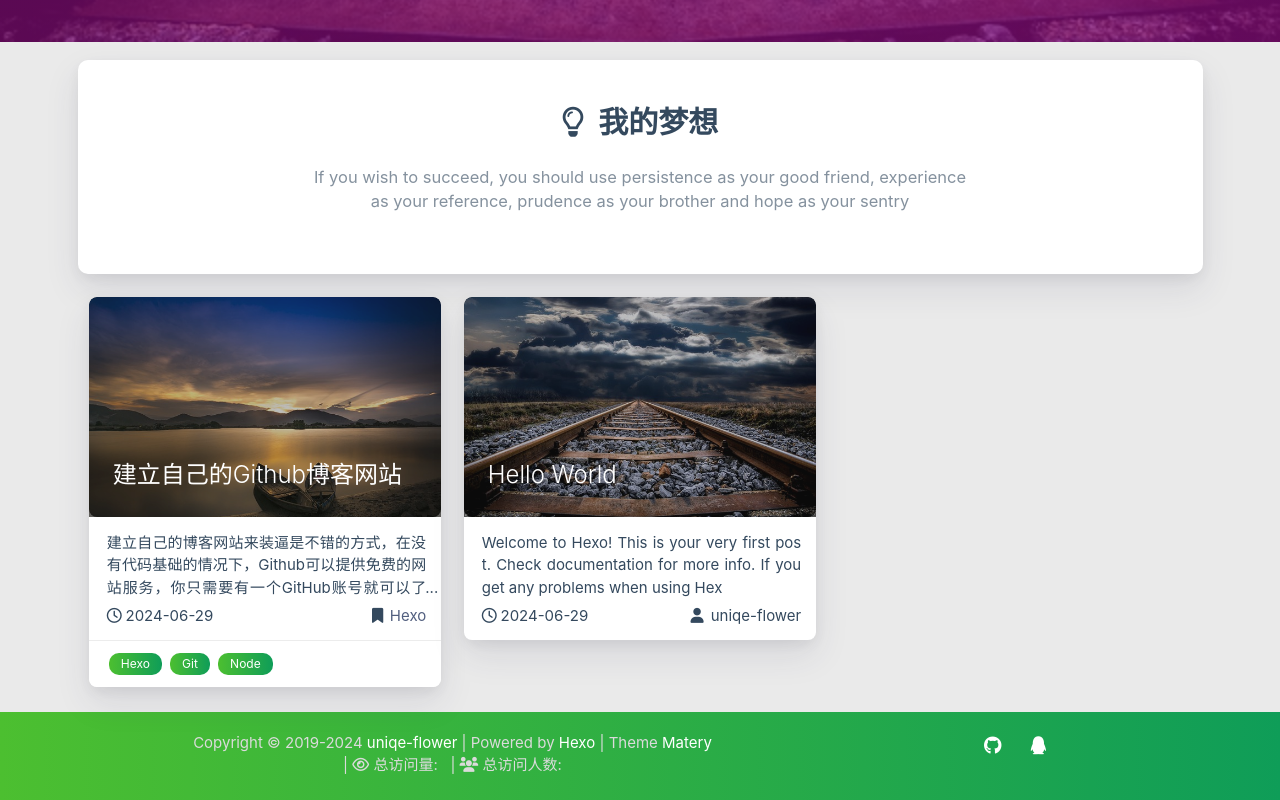
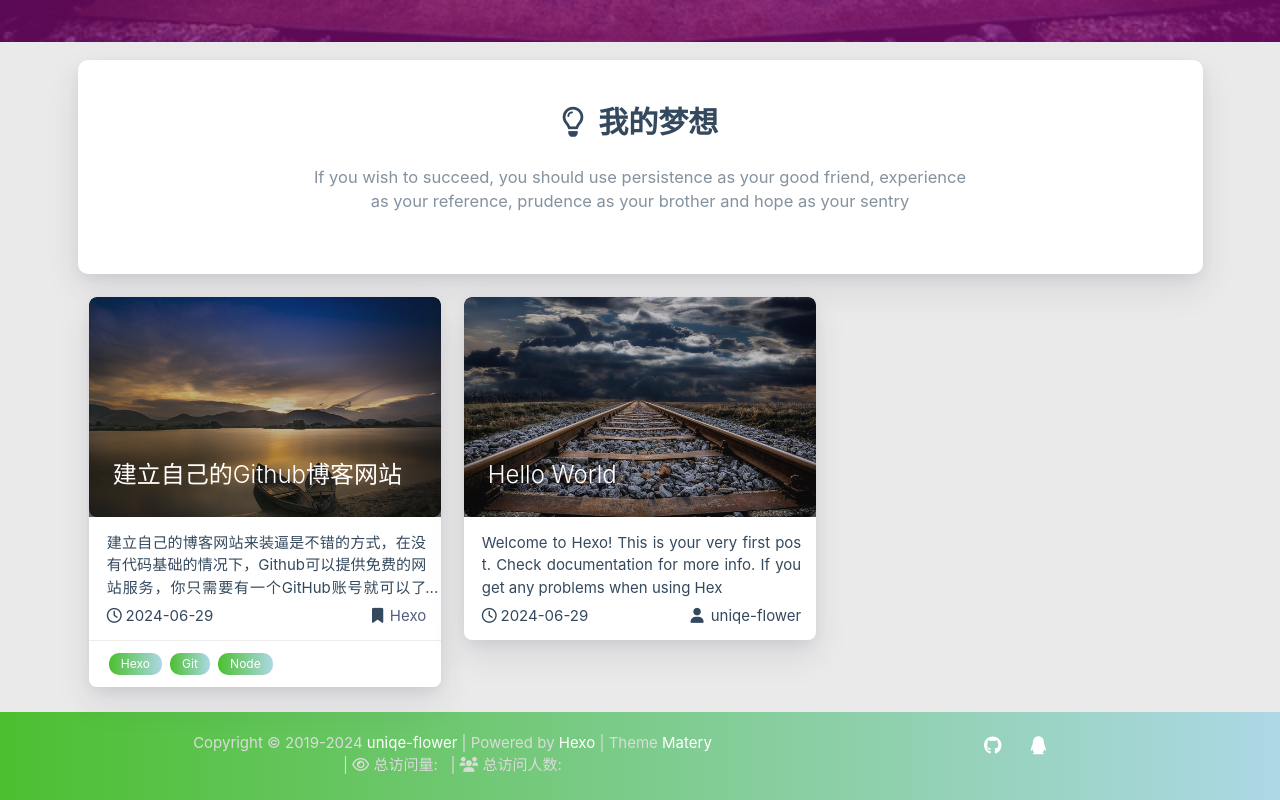
Before and after one commit to uniqe-flower/uniqe-flower.github.io, a plain HTML site: page index.html in a window 1280 px wide. Shown: the part 758-1558 px from the top of the page. Drawn offline with Linux system fonts and the light colour scheme.

Commit message:
Site updated: 2024-07-08 22:55:54

```diff
--- a/css/matery.css
+++ b/css/matery.css
@@ -244,7 +244,7 @@ mark {
 }
 
 .bg-color {
-    background-image: linear-gradient(to right, #4cbf30 0%, #0f9d58 100%);
+    background-image: linear-gradient(to right, #4cbf30 0%, #ADD8E6 100%);
 }
 
 .text-color {
```
